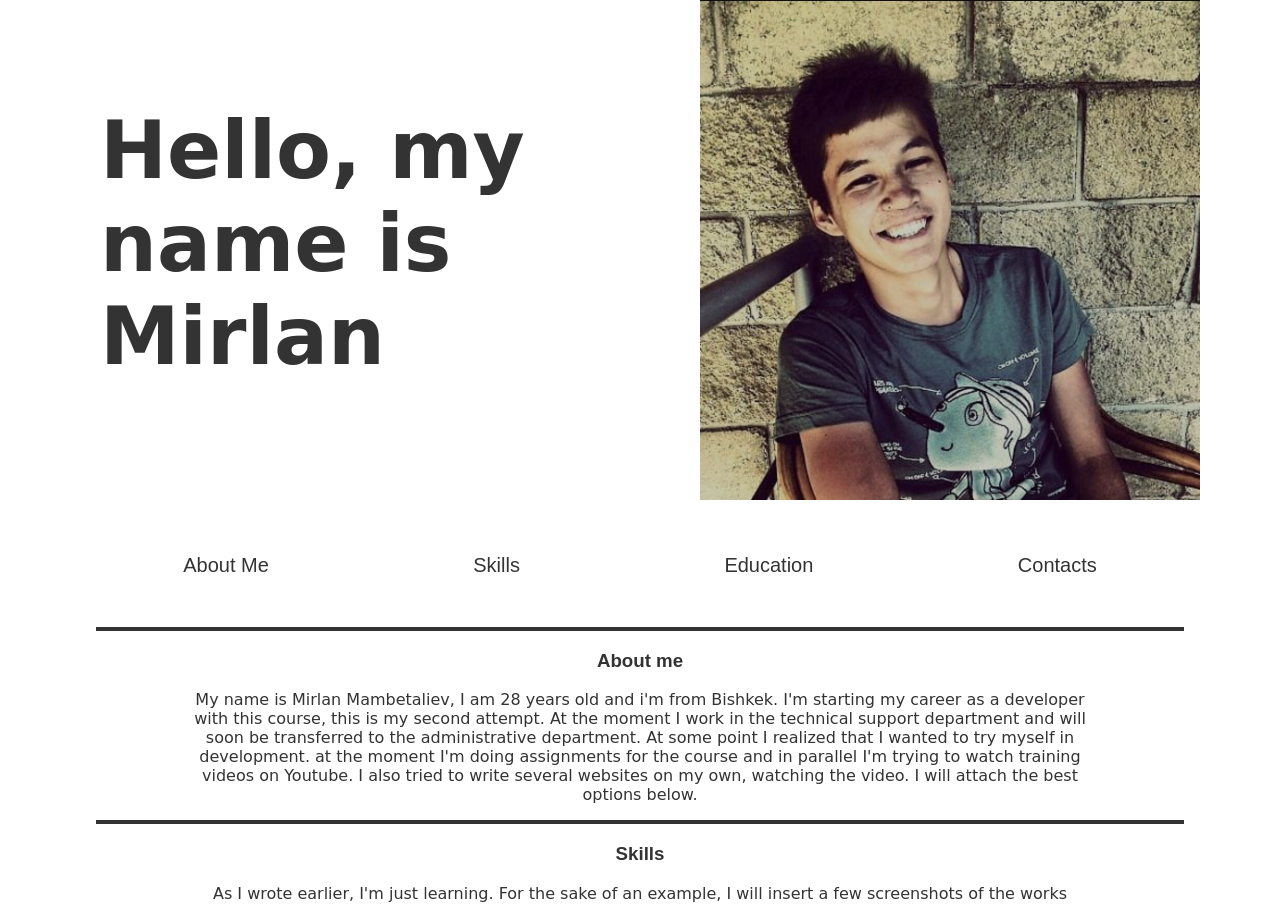
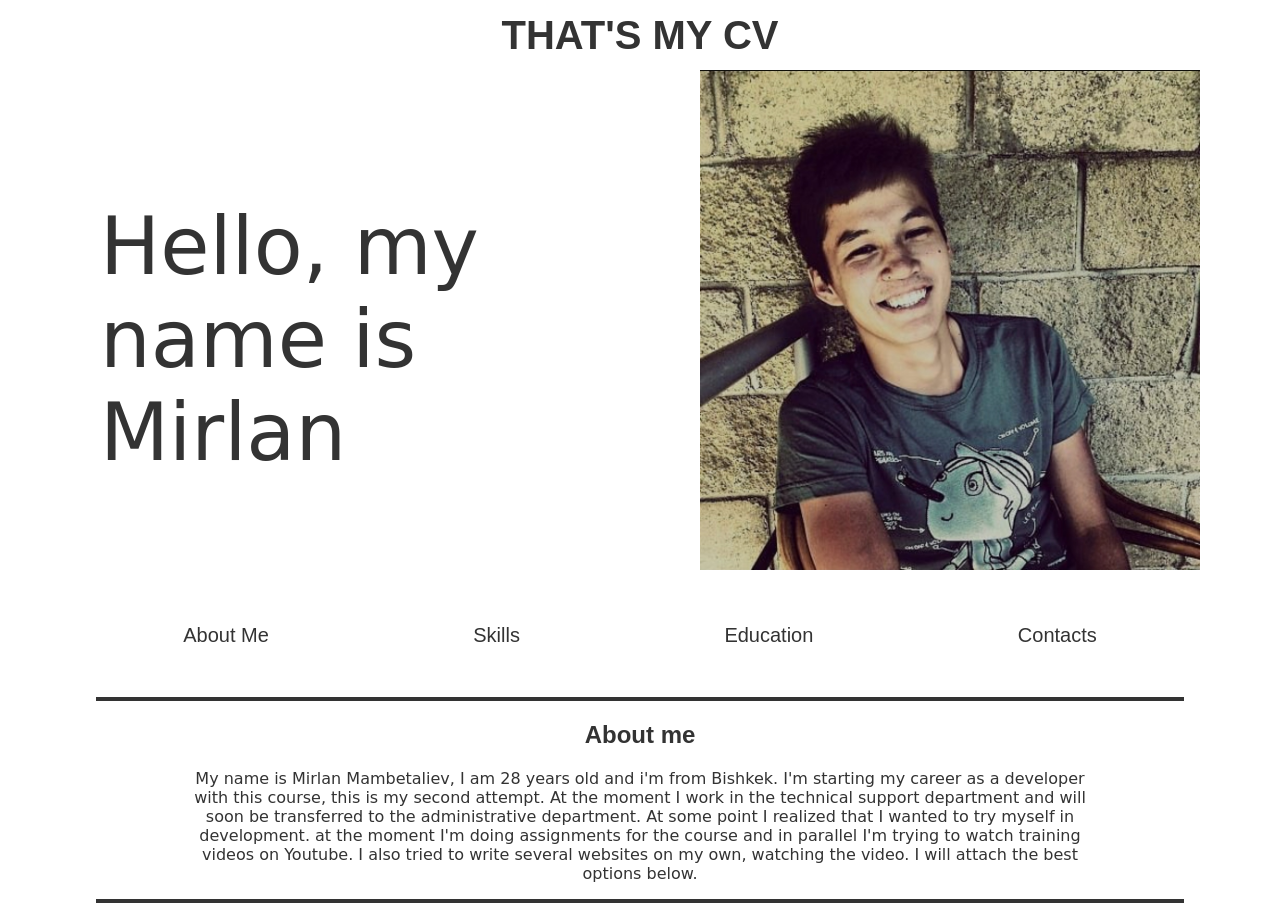
Before and after one commit to MirlanM/rsschool-cv, a plain HTML site: page index.html in a window 1280 px wide. Shown: the top 906 px of the page. Drawn offline with Linux system fonts and the light colour scheme; a web font is replaced by a local one.

Commit message:
docs: add header, fix some strings

```diff
--- a/assets/style.css
+++ b/assets/style.css
@@ -5,6 +5,20 @@ body {
     max-width: 1440px;
     background-color: #fff;
     margin: 0 auto;
+}
+header {
+    width: 100%;
+    height: 70px;
+    /* background-color: #dcdcdc; */
+    text-align: center;
+    font-size: 20px;
+    display: flex;
+    align-items: center;
+    justify-content: center;
+}
+h1 {
+    text-transform: uppercase;
+
 }
 main {
     box-sizing: border-box;
@@ -16,7 +30,7 @@ main {
     width: 500px;
     margin: 50px 100px;
 }
-h1 {
+.greetingp {
     font-family: 'Pushster', cursive;
     font-size: 80px;
 }
@@ -89,7 +103,7 @@ p {
 
 footer {
     width: 70%;
-    margin: 150px auto;
+    margin: 150px auto 0;
 }
 .footerimg {
     width: 100px;
--- a/index.html
+++ b/index.html
@@ -10,9 +10,13 @@
     <title>CV</title>
 </head>
 <body>
+    <header>
+        <h1>That's my CV</h1>
+    </header>
+    <main>
         <div class="main">
             <div class="greeting">
-            <h1>Hello, my name is Mirlan</h1>
+                <p class="greetingp">Hello, my name is Mirlan</p>
           </div>
             <img class= mainPhoto src="/rsschool-cv/assets/photo.jpg"  alt="photo">
             <div class="nav">
@@ -24,15 +28,14 @@
        </div>
       <hr>
       <div class="aboutMe" id="aboutMe">
-        <h3>About me</h3>
+         <h2>About me</h2>
          <div class="textAbout">
             <p>My name is Mirlan Mambetaliev, I am 28 years old and i'm from Bishkek. I'm starting my career as a developer with this course, this is my second attempt. At the moment I work in the technical support department and will soon be transferred to the administrative department. At some point I realized that I wanted to try myself in development. at the moment I'm doing assignments for the course and in parallel I'm trying to watch training videos on Youtube. I also tried to write several websites on my own, watching the video. I will attach the best options below.</p>
-
         </div>
       </div>
       <hr>
       <div class="skills" id="skills">
-        <h3>Skills</h3>
+        <h2>Skills</h2>
            <div class="textskills">
                <p>As I wrote earlier, I'm just learning. For the sake of an example, I will insert a few screenshots of the works</p>
                <div class="images">
@@ -44,19 +47,20 @@
         </div>
       <hr>
     <div class="education" id="education">
-        <h3>Education</h3>
+        <h2>Education</h2>
         <p>Graduated Kyrgyz State Technical University with major: engineer</p>
         <p>English level: A2</p>
     </div>
     <hr>
     <div class="contacts" id="contacts">
-        <h3>Contacts:</h3>
+        <h2>Contacts:</h2>
         <div class="conticons">
             <a class="cont" href="mailto:spl1ntermika@gmail.com"><img class="contIco" src="/rsschool-cv/assets/email.png" alt="ico"> Gmail</a>
             <a class="cont" href="https://t.me/MirlanM93"><img class="contIco" src="/rsschool-cv/assets/telegram.png" alt="ico" >Telegram</a>
             <a class="cont" href="https://wa.me/+996553012363"><img class="contIco" src="/rsschool-cv/assets/whatsapp.png" alt="ico" >Whatsapp</a>
         </div>
     </div>
+    </main>
     <footer>
             <div class="footer">
                 <a href="https://rs.school/js/"><img class="footerimg" src="https://rs.school/images/rs_school_js.svg" alt="rsschool"></a>
```
Lines whose indentation alone changed are shown as unchanged.
